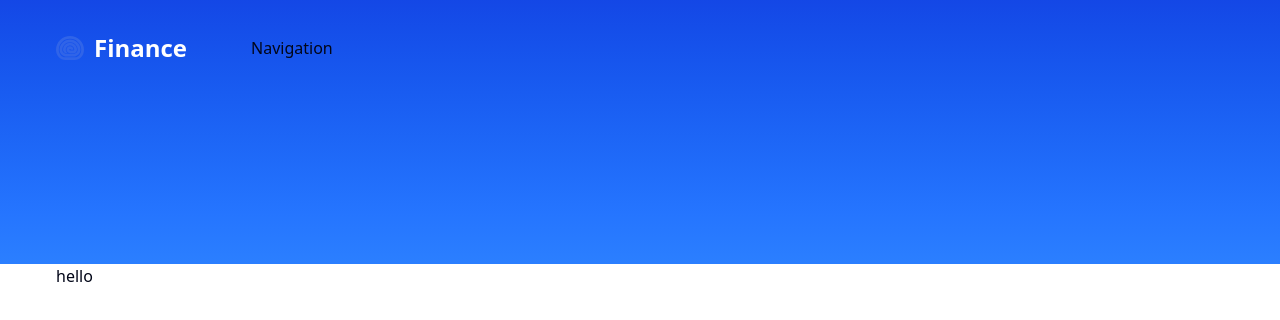
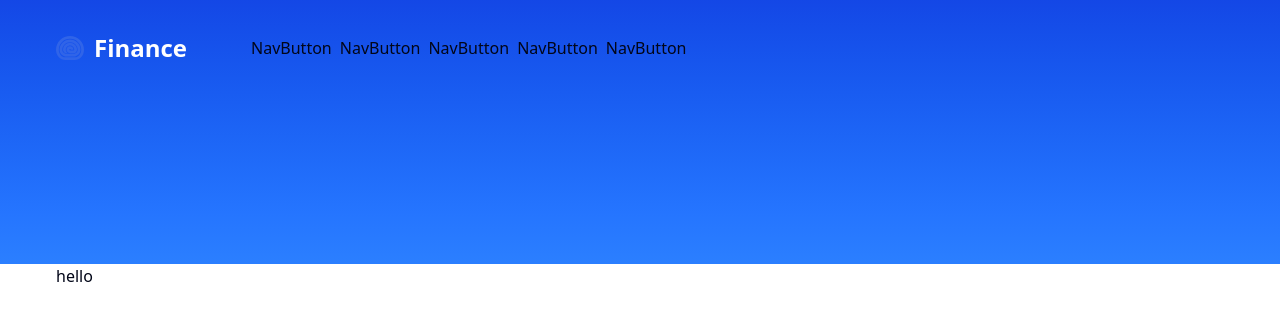
Before and after one commit to saniyafarzindeveloper/finance, a Next.js app: page / in a window 1280 px wide. Shown: the top 320 px of the page. Built offline with nearby package versions, Linux system fonts and the light colour scheme.

Commit message:
added navigation button & links

```diff
--- /dev/null
+++ b/components/navbutton.tsx
@@ -0,0 +1,11 @@
+type Props = {
+    href : string,
+    label: string,
+    isActive?: boolean
+}
+
+export default function NavButton({} : Props) {
+  return (
+    <div>NavButton</div>
+  )
+}
--- a/components/navigation.tsx
+++ b/components/navigation.tsx
@@ -1,4 +1,7 @@
 "use client";
+
+import { usePathname } from "next/navigation";
+import NavButton from "./navbutton";
 
 const routes = [
   {
@@ -17,9 +20,22 @@
   {
     href: "/settings",
     label: "Settings",
-  }
+  },
 ];
 
 export default function Navigation() {
-  return <div>Navigation</div>;
+  const pathname = usePathname();
+  return (
+    <nav className="hidden lg:flex items-center gap-x-2 overflow-x-auto">
+      {routes.map((route) => (
+        // <p>{route.label}</p>
+        <NavButton
+          key={route.href}
+          href={route.href}
+          label={route.label}
+          isActive={pathname === route.href}
+        />
+      ))}
+    </nav>
+  );
 }
```
